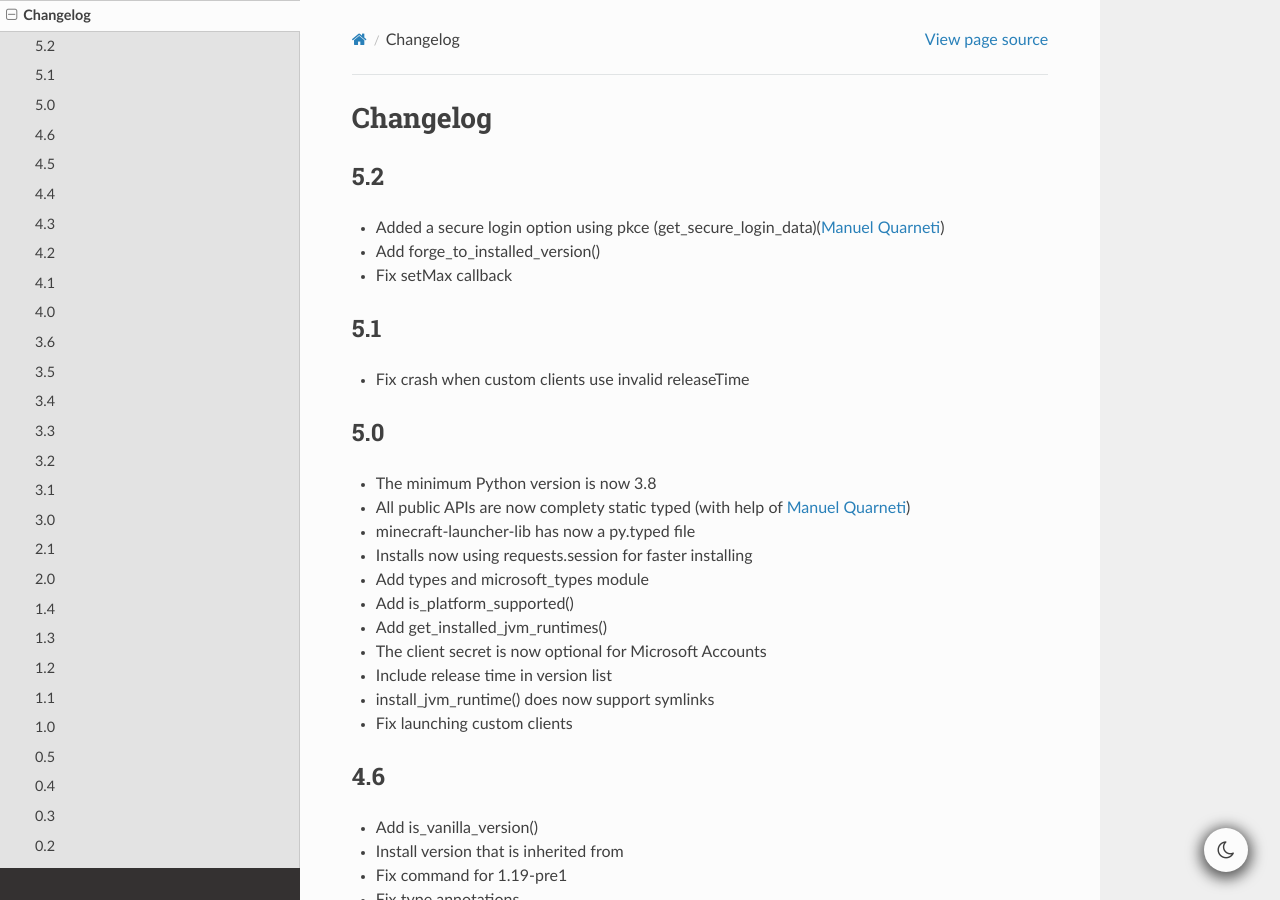
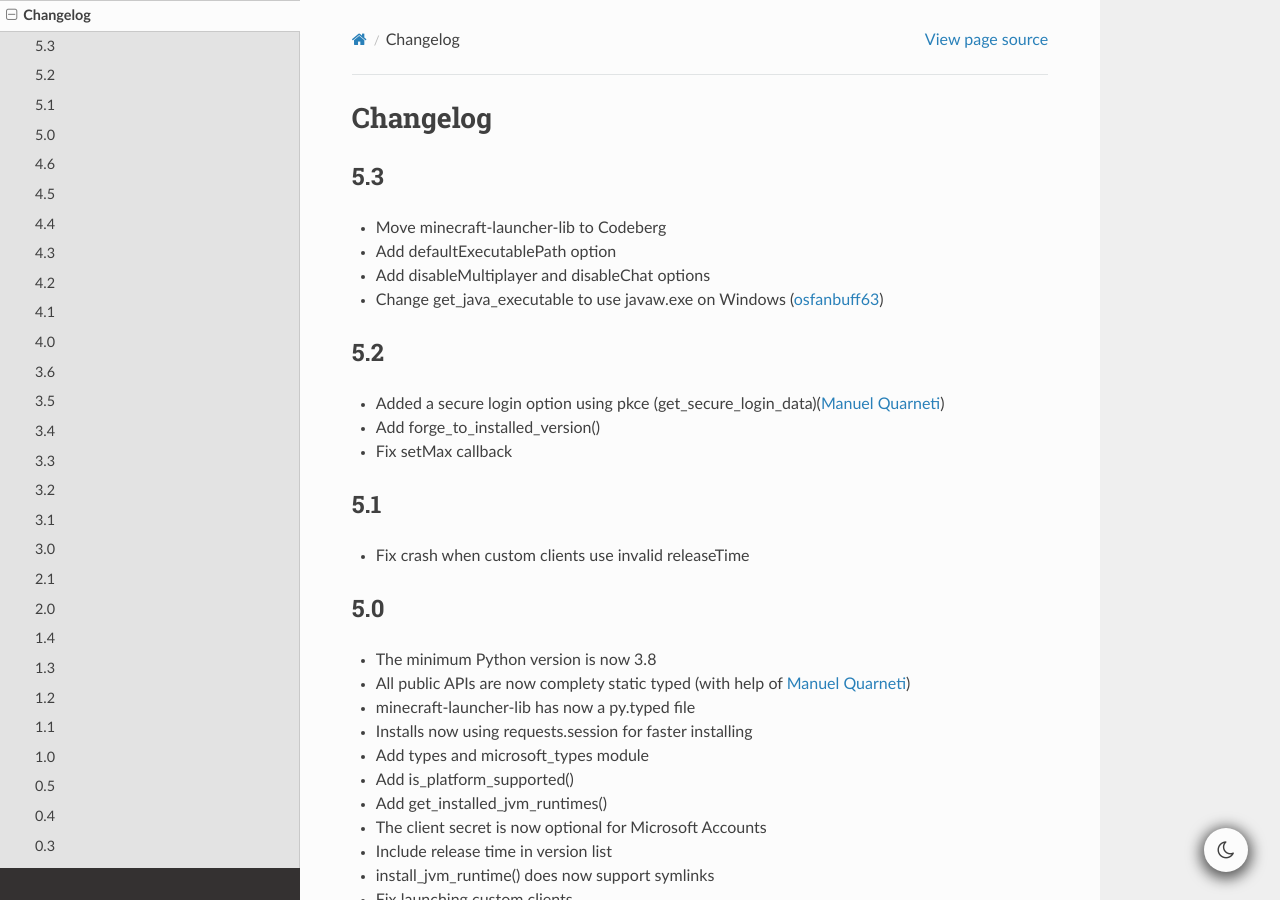
Before and after one commit to JakobDev/minecraft-launcher-lib, a Sphinx documentation site: the page built from doc/changelog.rst, in a window 1280 px wide and 900 px high. Built offline with Sphinx 7.4.7 and the Read the Docs theme 2.0.0, drawn with Linux system fonts in a browser that asks for light colours; pages that are not in the unit, such as notebooks, are missing from menus; the version number could not be read and is left out.

Commit message:
Prepare release of 5.3

```diff
--- a/doc/changelog.rst
+++ b/doc/changelog.rst
@@ -1,5 +1,13 @@
 Changelog
 ==================================================
+
+-------------------------
+5.3
+-------------------------
+- Move minecraft-launcher-lib to Codeberg
+- Add defaultExecutablePath option
+- Add disableMultiplayer and disableChat options
+- Change get_java_executable to use javaw.exe on Windows  (`osfanbuff63 <https://gitlab.com/osfanbuff63>`_)
 
 -------------------------
 5.2
--- a/minecraft_launcher_lib/version.txt
+++ b/minecraft_launcher_lib/version.txt
@@ -1 +1 @@
-5.2
+5.3
```
